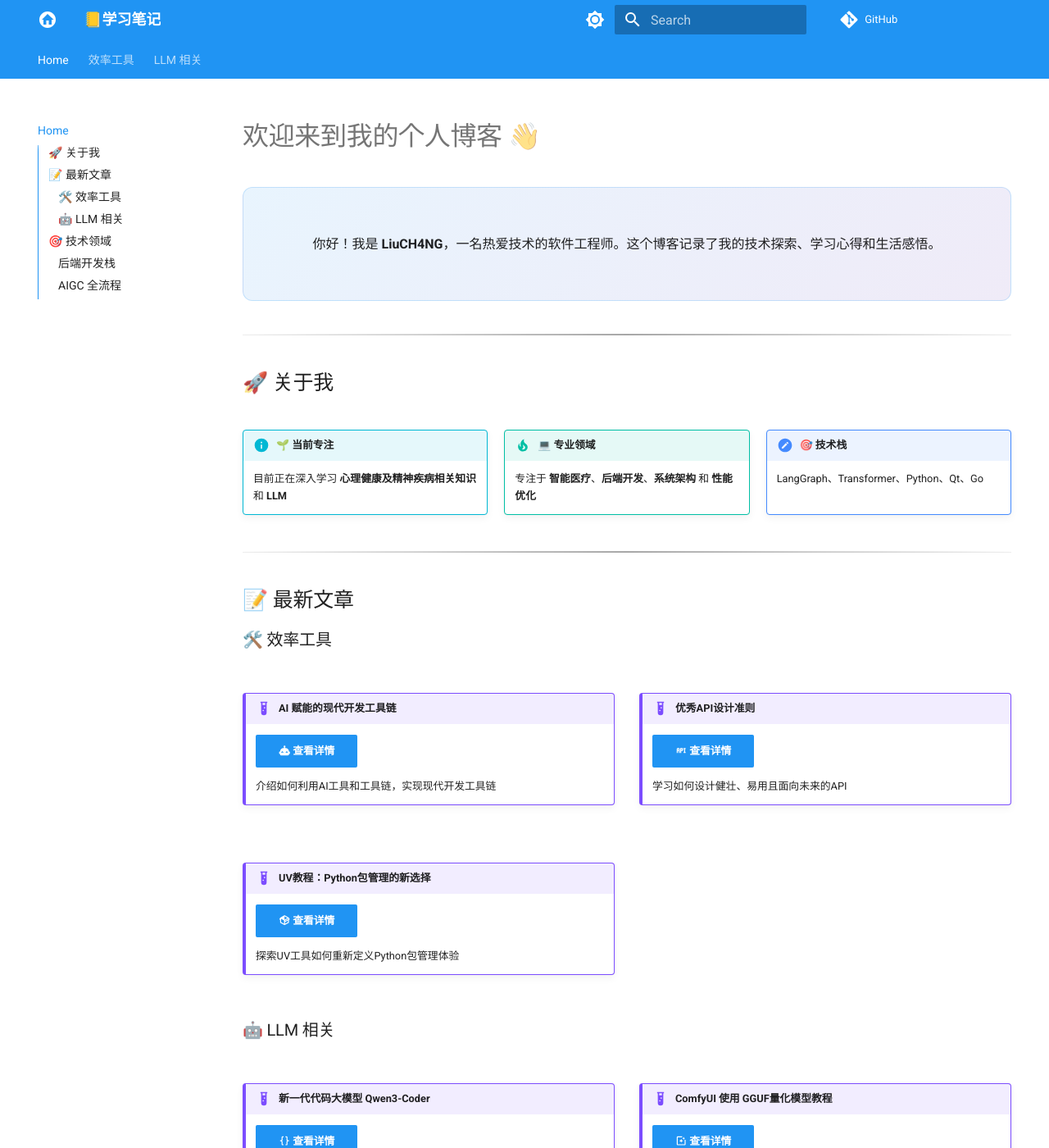
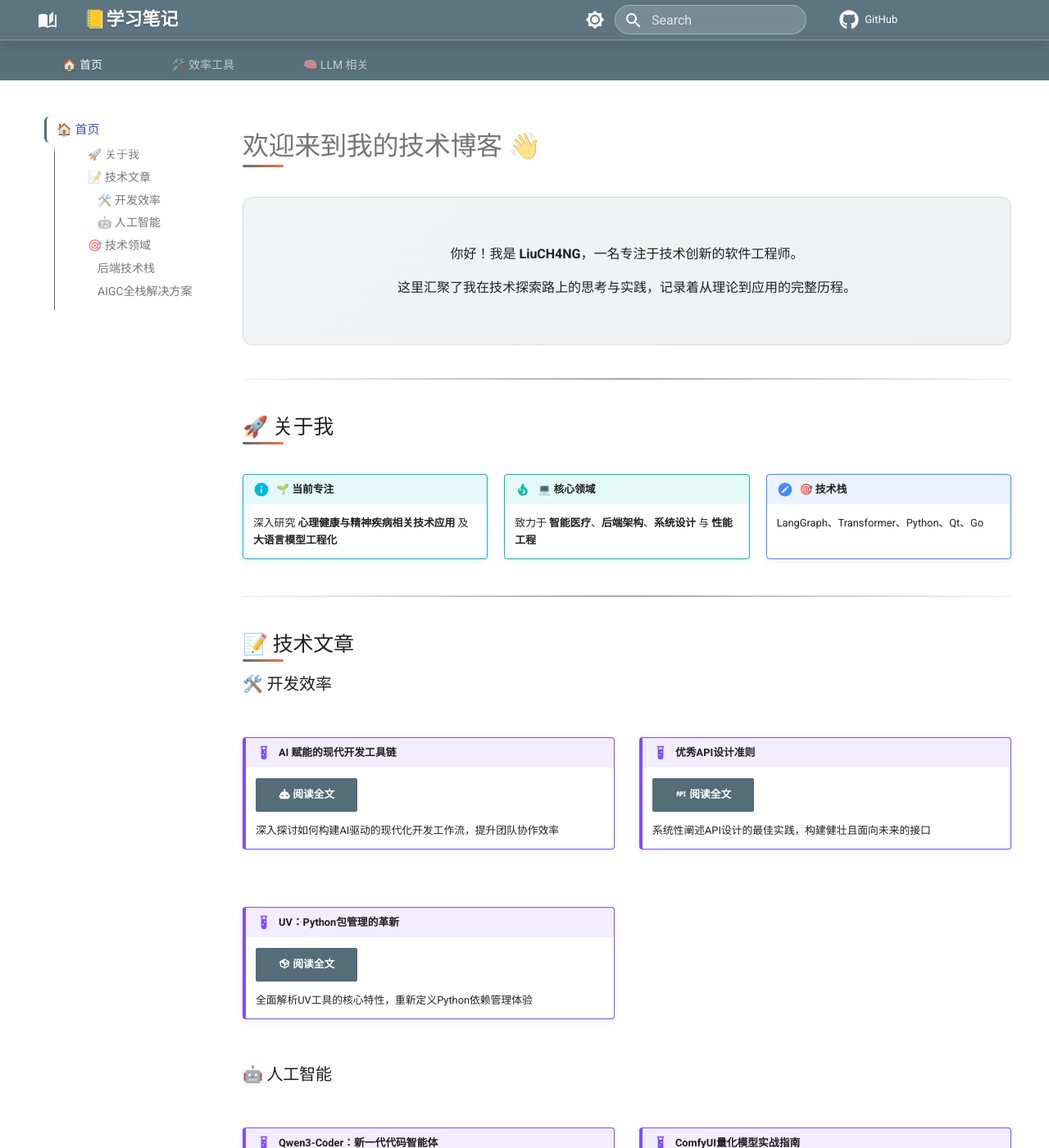
Before and after one commit to LiuCH4NG/LiuCH4NG.github.io, an MkDocs documentation site: the page built from docs/index.md, in a window 1280 px wide and 1400 px high. Shown: the whole window at 82% size. Built offline with MkDocs 1.6.1 and Material for MkDocs 9.7.7, drawn with Linux system fonts in a browser that asks for light colours; comment, search, counter and statistics services are not loaded; some of the changed text lies outside the part shown.

Commit message:
📝 docs(blog): 重构博客首页内容并增强视觉设计
- 全面优化首页文案，突出技术专业性和深度
- 添加导航栏磨砂玻璃效果和交互动画
- 重构色彩系统，采用蓝灰+深橙配色方案
- 增强搜索框、按钮、代码块等组件视觉体验
- 优化响应式布局，提升移动端阅读体验

````diff
--- a/docs/index.md
+++ b/docs/index.md
@@ -1,8 +1,10 @@
-# 欢迎来到我的个人博客 👋
+# 欢迎来到我的技术博客 👋
 
 <div class="hero-section" markdown="1">
 
-你好！我是 **LiuCH4NG**，一名热爱技术的软件工程师。这个博客记录了我的技术探索、学习心得和生活感悟。
+你好！我是 **LiuCH4NG**，一名专注于技术创新的软件工程师。
+
+这里汇聚了我在技术探索路上的思考与实践，记录着从理论到应用的完整历程。
 
 </div>
 
@@ -13,10 +15,10 @@
 <div class="about-grid" markdown="1">
 
 !!! info "🌱 当前专注"
-    目前正在深入学习 **心理健康及精神疾病相关知识** 和 **LLM**
+    深入研究 **心理健康与精神疾病相关技术应用** 及 **大语言模型工程化**
 
-!!! tip "💻 专业领域"
-    专注于 **智能医疗**、**后端开发**、**系统架构** 和 **性能优化**
+!!! tip "💻 核心领域"
+    致力于 **智能医疗**、**后端架构**、**系统设计** 与 **性能工程**
 
 !!! note "🎯 技术栈"
     LangGraph、Transformer、Python、Qt、Go
@@ -25,42 +27,42 @@
 
 ---
 
-## 📝 最新文章
+## 📝 技术文章
 
-### 🛠️ 效率工具
+### 🛠️ 开发效率
 
 <div class="article-cards" markdown="1">
 
 !!! example "AI 赋能的现代开发工具链"
-    [:material-robot-excited: **查看详情**](tech/AI_tools.md){ .md-button .md-button--primary }
+    [:material-robot-excited: **阅读全文**](tech/AI_tools.md){ .md-button .md-button--primary }
 
-    介绍如何利用AI工具和工具链，实现现代开发工具链
+    深入探讨如何构建AI驱动的现代化开发工作流，提升团队协作效率
 
 !!! example "优秀API设计准则"
-    [:material-api: **查看详情**](tech/优秀API设计.md){ .md-button .md-button--primary }
+    [:material-api: **阅读全文**](tech/优秀API设计.md){ .md-button .md-button--primary }
 
-    学习如何设计健壮、易用且面向未来的API
+    系统性阐述API设计的最佳实践，构建健壮且面向未来的接口
 
-!!! example "UV教程：Python包管理的新选择"
-    [:material-package-variant: **查看详情**](tech/uv_tutorial.md){ .md-button .md-button--primary }
+!!! example "UV：Python包管理的革新"
+    [:material-package-variant: **阅读全文**](tech/uv_tutorial.md){ .md-button .md-button--primary }
 
-    探索UV工具如何重新定义Python包管理体验
+    全面解析UV工具的核心特性，重新定义Python依赖管理体验
 
 </div>
 
-### 🤖 LLM 相关
+### 🤖 人工智能
 
 <div class="article-cards" markdown="1">
 
-!!! example "新一代代码大模型 Qwen3-Coder"
-    [:material-code-braces: **查看详情**](llm/qwen3_coder_tutorial.md){ .md-button .md-button--primary }
+!!! example "Qwen3-Coder：新一代代码智能体"
+    [:material-code-braces: **阅读全文**](llm/qwen3_coder_tutorial.md){ .md-button .md-button--primary }
 
-    学习如何使用和集成强大的 Qwen3-Coder 代码智能体
+    详解Qwen3-Coder的集成应用，打造高效的代码生成与优化方案
 
-!!! example "ComfyUI 使用 GGUF量化模型教程"
-    [:material-image-auto-adjust: **查看详情**](llm/ComfyUI使用GGUF量化模型教程.md){ .md-button .md-button--primary }
+!!! example "ComfyUI量化模型实战指南"
+    [:material-image-auto-adjust: **阅读全文**](llm/ComfyUI使用GGUF量化模型教程.md){ .md-button .md-button--primary }
 
-    详细介绍如何在ComfyUI中使用GGUF量化模型进行AI绘画
+    从理论到实践，掌握GGUF量化模型在AI绘画中的应用技巧
 
 </div>
 
@@ -70,13 +72,13 @@
 
 <div class="tech-domains" markdown="1">
 
-### 后端开发栈
+### 后端技术栈
 ```mermaid
 graph TD
-    A[🔧 后端开发] --> B[FastApi/Flask/Gin]
+    A[🔧 后端开发] --> B[FastAPI/Flask/Gin]
     A --> C[Python/Go]
-    A --> D[Mysql/Redis/MongoDB/PostgreSQL]
-    G[🧠 Deep Learning] --> H[PyTorch]
+    A --> D[MySQL/Redis/MongoDB/PostgreSQL]
+    G[🧠 深度学习] --> H[PyTorch]
     G --> I[Transformer]
 
     classDef backend fill:#e1f5fe
@@ -88,16 +90,16 @@ graph TD
     class G,H,I dl
 ```
 
-### AIGC 全流程
+### AIGC全栈解决方案
 ```mermaid
 graph TD
-    K[🎨 AIGC全流程] --> L[大模型应用]
+    K[🎨 AIGC全栈] --> L[大模型应用]
     K --> M[RAG系统开发]
-    K --> N[Agent开发]
-    K --> TA[微调SFT/LoRA]
-    O[📹 音视频处理] --> P[FFmpeg]
+    K --> N[Agent架构设计]
+    K --> TA[模型微调SFT/LoRA]
+    O[📹 多媒体处理] --> P[FFmpeg]
     O --> Q[OpenCV]
-    R[🖥️ Qt开发]
+    R[🖥️ 桌面应用开发]
 
     classDef aigc fill:#fff3e0
     classDef media fill:#fce4ec
@@ -115,6 +117,6 @@ graph TD
 <div class="footer-quote" markdown="1">
 
 !!! quote ""
-    ❤️ **热爱技术，分享知识，持续学习，拥抱变化**
+     **热爱技术，分享知识，持续学习，拥抱变化**
 
 </div>
--- a/docs/stylesheets/extra.css
+++ b/docs/stylesheets/extra.css
@@ -1,13 +1,182 @@
 /* 主页美化样式 */
+
+/* 自定义颜色变量 */
+:root {
+    --custom-primary: #546e7a;
+    --custom-primary-light: #78909c;
+    --custom-primary-dark: #37474f;
+    --custom-accent: #ff5722;
+    --custom-accent-light: #ff8a65;
+}
+
+[data-md-color-scheme="dark"] {
+    --custom-primary: #607d8b;
+    --custom-primary-light: #90a4ae;
+    --custom-primary-dark: #455a64;
+    --custom-accent: #ffc107;
+    --custom-accent-light: #ffecb3;
+}
 
 /* Hero 区域样式 */
 .hero-section {
     text-align: center;
     padding: 2rem 1rem;
-    background: linear-gradient(135deg, rgba(33, 150, 243, 0.1) 0%, rgba(103, 58, 183, 0.1) 100%);
+    background: linear-gradient(135deg, rgba(84, 110, 122, 0.08) 0%, rgba(55, 71, 79, 0.08) 100%);
     border-radius: 12px;
     margin: 1rem 0 2rem 0;
-    border: 1px solid rgba(33, 150, 243, 0.2);
+    border: 1px solid rgba(84, 110, 122, 0.15);
+}
+
+/* 导航栏美化 - 磨砂玻璃效果 */
+.md-header {
+    background: rgba(84, 110, 122, 0.95);
+    backdrop-filter: blur(15px);
+    -webkit-backdrop-filter: blur(15px);
+    box-shadow: 0 4px 20px rgba(0, 0, 0, 0.15);
+    border-bottom: 1px solid rgba(255, 255, 255, 0.2);
+    position: relative;
+    z-index: 4;
+}
+
+.md-header__title {
+    font-weight: 600;
+    font-size: 1.1rem;
+    color: white;
+    text-shadow: 0 1px 2px rgba(0, 0, 0, 0.3);
+}
+
+/* 导航标签磨砂玻璃效果 */
+.md-tabs {
+    background: rgba(84, 110, 122, 0.98);
+    backdrop-filter: blur(10px);
+    -webkit-backdrop-filter: blur(10px);
+    border-top: 1px solid rgba(255, 255, 255, 0.15);
+    position: relative;
+    z-index: 3;
+}
+
+.md-tabs__link {
+    font-weight: 500;
+    transition: all 0.3s ease;
+    border-radius: 0;
+    margin: 0;
+    color: rgba(255, 255, 255, 0.95);
+    padding: 1rem 1.5rem;
+    position: relative;
+    text-shadow: 0 1px 2px rgba(0, 0, 0, 0.2);
+}
+
+.md-tabs__link::before {
+    content: '';
+    position: absolute;
+    top: 0;
+    left: 0;
+    right: 0;
+    bottom: 0;
+    background: rgba(255, 255, 255, 0);
+    transition: all 0.3s ease;
+}
+
+.md-tabs__link:hover::before {
+    background: rgba(255, 255, 255, 0.15);
+}
+
+.md-tabs__link:hover {
+    color: white;
+    transform: none;
+}
+
+.md-tabs__link--active {
+    color: white;
+    font-weight: 600;
+    border-bottom: 2px solid rgba(255, 255, 255, 0.9);
+    background: rgba(255, 255, 255, 0.2);
+    text-shadow: 0 1px 2px rgba(0, 0, 0, 0.3);
+}
+
+/* 侧边导航美化 - 修复重叠问题 */
+.md-nav {
+    background: transparent;
+}
+
+.md-nav--primary {
+    background: var(--md-default-bg-color);
+}
+
+.md-nav__title {
+    font-weight: 600;
+    font-size: 0.8rem;
+    color: var(--custom-primary-dark);
+    padding: 0.5rem;
+    margin-bottom: 0.2rem;
+    background: rgba(84, 110, 122, 0.05);
+    border-radius: 8px;
+}
+
+.md-nav__list {
+    padding: 0;
+}
+
+.md-nav__item {
+    padding: 0;
+    margin: 0;
+}
+
+.md-nav__link {
+    font-size: 0.75rem;
+    line-height: 1.2;
+    transition: all 0.2s ease;
+    border-radius: 6px;
+    margin: 0 8px 1px 8px;
+    padding: 0.35rem 0.6rem;
+    color: var(--md-default-fg-color--light);
+    position: relative;
+}
+
+.md-nav__link:hover {
+    background: rgba(84, 110, 122, 0.08);
+    color: var(--custom-primary-dark);
+    transform: translateX(4px);
+    box-shadow: 0 2px 4px rgba(0, 0, 0, 0.1);
+}
+
+.md-nav__link--active {
+    background: rgba(84, 110, 122, 0.12);
+    color: var(--custom-primary-dark);
+    font-weight: 500;
+    border-left: 3px solid var(--custom-primary);
+    margin-left: 8px;
+}
+
+/* 修复导航层级问题 */
+.md-nav--secondary {
+    border-left: 1px solid var(--md-default-fg-color--lightest);
+    margin-left: 1rem;
+}
+
+.md-nav--secondary .md-nav__link {
+    padding: 0.25rem 0.6rem 0.25rem 1rem;
+    font-size: 0.7rem;
+}
+
+.md-nav--secondary .md-nav__link:hover {
+    transform: translateX(2px);
+}
+
+/* TOC导航优化 */
+.md-nav--secondary .md-nav__title {
+    font-size: 0.7rem;
+    padding: 0.3rem 0.5rem;
+    margin-bottom: 0.1rem;
+}
+
+/* Logo 美化 */
+.md-header__button.md-logo {
+    transition: transform 0.3s ease;
+}
+
+.md-header__button.md-logo:hover {
+    transform: scale(1.1) rotate(5deg);
 }
 
 /* 关于我网格布局 */
@@ -58,6 +227,64 @@
     border: none;
     background: linear-gradient(135deg, rgba(33, 150, 243, 0.05) 0%, rgba(103, 58, 183, 0.05) 100%);
     border-radius: 12px;
+}
+
+/* 搜索框美化 - 提升可见性 */
+.md-search__form {
+    border-radius: 20px;
+    background: rgba(255, 255, 255, 0.2);
+    border: 1px solid rgba(255, 255, 255, 0.3);
+    transition: all 0.3s ease;
+    backdrop-filter: blur(10px);
+    -webkit-backdrop-filter: blur(10px);
+}
+
+.md-search__form:hover {
+    background: rgba(255, 255, 255, 0.25);
+    border-color: rgba(255, 255, 255, 0.4);
+}
+
+.md-search__input {
+    background: transparent;
+    border-radius: 20px;
+    color: white;
+    font-weight: 500;
+}
+
+.md-search__input::placeholder {
+    color: rgba(255, 255, 255, 0.8);
+    font-weight: 400;
+}
+
+.md-search__input:focus {
+    background: rgba(255, 255, 255, 0.15);
+    color: white;
+}
+
+/* 搜索图标增强 */
+.md-search__icon {
+    color: rgba(255, 255, 255, 0.9);
+}
+
+/* Logo和其他按钮增强可见性 */
+.md-header__button {
+    color: rgba(255, 255, 255, 0.95);
+    transition: all 0.3s ease;
+}
+
+.md-header__button:hover {
+    color: white;
+    background: rgba(255, 255, 255, 0.1);
+}
+
+/* 内容区域适配 */
+.md-content {
+    margin-top: 0;
+}
+
+.md-main__inner {
+    margin-top: 0;
+    padding-top: 1rem;
 }
 
 /* 按钮样式增强 */
@@ -128,3 +355,43 @@ hr {
     height: 1px;
     background: linear-gradient(to right, transparent, var(--md-default-fg-color--lighter), transparent);
 }
+
+/* 内容区域美化 */
+.md-content__inner {
+    margin-top: 1rem;
+}
+
+/* 文章标题美化 */
+h1, h2, h3 {
+    position: relative;
+}
+
+h1::after, h2::after {
+    content: '';
+    position: absolute;
+    bottom: -4px;
+    left: 0;
+    width: 50px;
+    height: 3px;
+    background: linear-gradient(135deg, var(--md-primary-fg-color), var(--md-accent-fg-color));
+    border-radius: 2px;
+}
+
+/* 代码块美化 */
+.highlight {
+    border-radius: 8px;
+    box-shadow: 0 2px 8px rgba(0, 0, 0, 0.1);
+}
+
+/* 表格美化 */
+table {
+    border-radius: 8px;
+    overflow: hidden;
+    box-shadow: 0 2px 8px rgba(0, 0, 0, 0.1);
+}
+
+th {
+    background: linear-gradient(135deg, var(--md-primary-fg-color), var(--md-accent-fg-color));
+    color: white;
+    font-weight: 600;
+}
--- a/mkdocs.yml
+++ b/mkdocs.yml
@@ -7,10 +7,10 @@ theme:
   features:
     - navigation.tabs
     - navigation.sections
+    - navigation.expand
     - toc.integrate
     - navigation.top
     - navigation.footer
-    - navigation.expand
     - search.highlight
     - search.share
     - search.suggest
@@ -19,35 +19,36 @@ theme:
   palette:
     - media: "(prefers-color-scheme: light)"
       scheme: default
-      primary: blue
-      accent: blue
+      primary: blue grey
+      accent: deep orange
       toggle:
         icon: material/brightness-7
-        name: Switch to dark mode
+        name: 切换到深色模式
     - media: "(prefers-color-scheme: dark)"
       scheme: slate
-      primary: blue
-      accent: light blue
+      primary: blue grey
+      accent: amber
       toggle:
         icon: material/brightness-4
-        name: Switch to light mode
+        name: 切换到浅色模式
   font:
     text: Roboto
     code: JetBrains Mono
   icon:
-    logo: material/home-circle
+    logo: material/book-open-page-variant
+    repo: fontawesome/brands/github
 
 nav:
-  - Home: index.md
-  - 效率工具:
-    - 现代开发常用的AI工具: tech/AI_tools.md
-    - 优秀API设计: tech/优秀API设计.md
-    - Ruff 教程: tech/ruff_tutorial.md
-    - UV 教程: tech/uv_tutorial.md
-  - LLM 相关:
-    - Qwen3-Coder 中文教程: llm/qwen3_coder_tutorial.md
-    - 使用EvalScope对大模型评估: llm/evalscope_tutorial.md
-    - ComfyUI 使用 GGUF量化模型教程: llm/ComfyUI使用GGUF量化模型教程.md
+  - 🏠 首页: index.md
+  - 🛠️ 效率工具:
+    - 🤖 现代开发常用的AI工具: tech/AI_tools.md
+    - 🎯 优秀API设计: tech/优秀API设计.md
+    - 🦀 Ruff 教程: tech/ruff_tutorial.md
+    - 📦 UV 教程: tech/uv_tutorial.md
+  - 🧠 LLM 相关:
+    - 💻 Qwen3-Coder 中文教程: llm/qwen3_coder_tutorial.md
+    - 📊 使用EvalScope对大模型评估: llm/evalscope_tutorial.md
+    - 🎨 ComfyUI 使用 GGUF量化模型教程: llm/ComfyUI使用GGUF量化模型教程.md
   # 更多页面可以在这里添加
 
 markdown_extensions:
````
